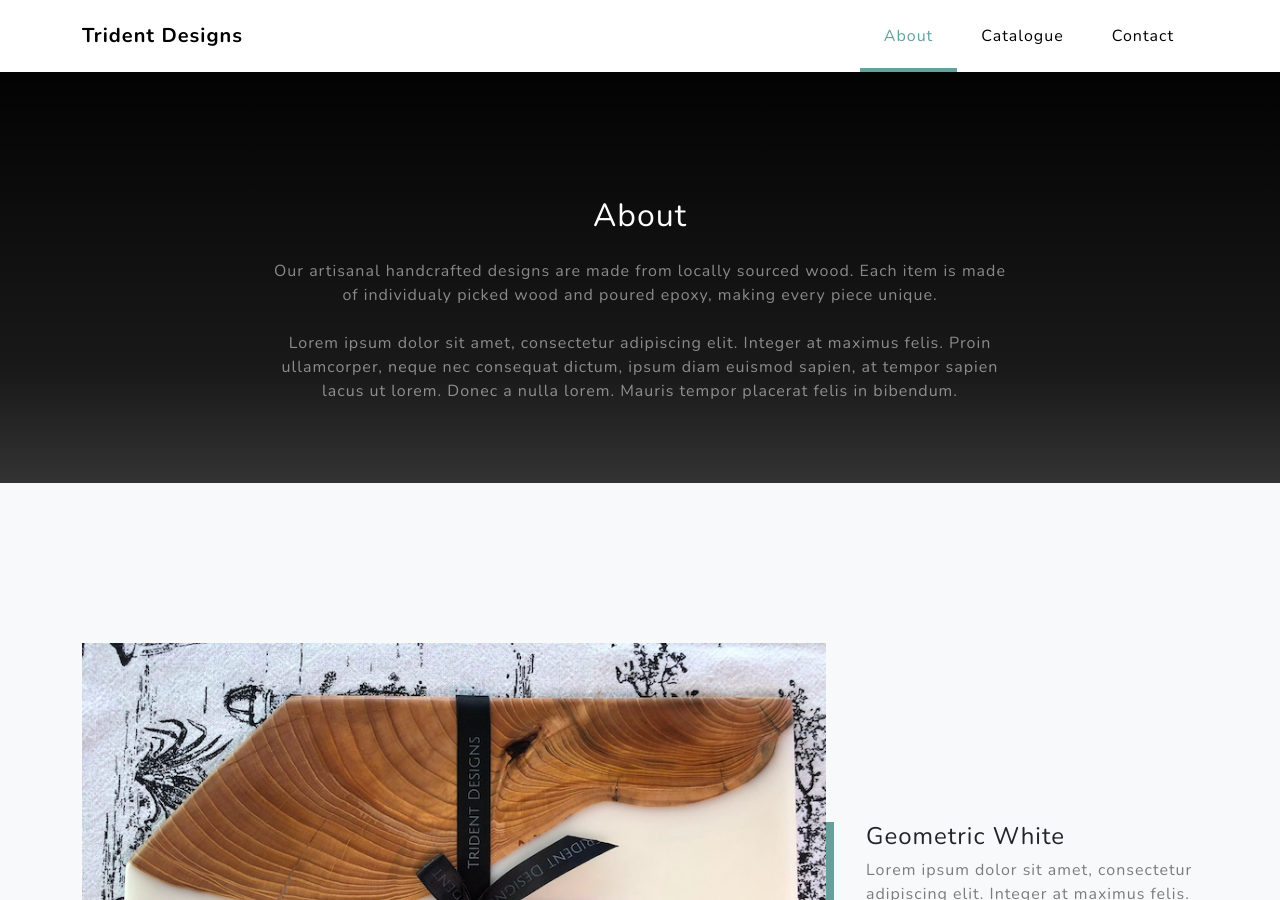
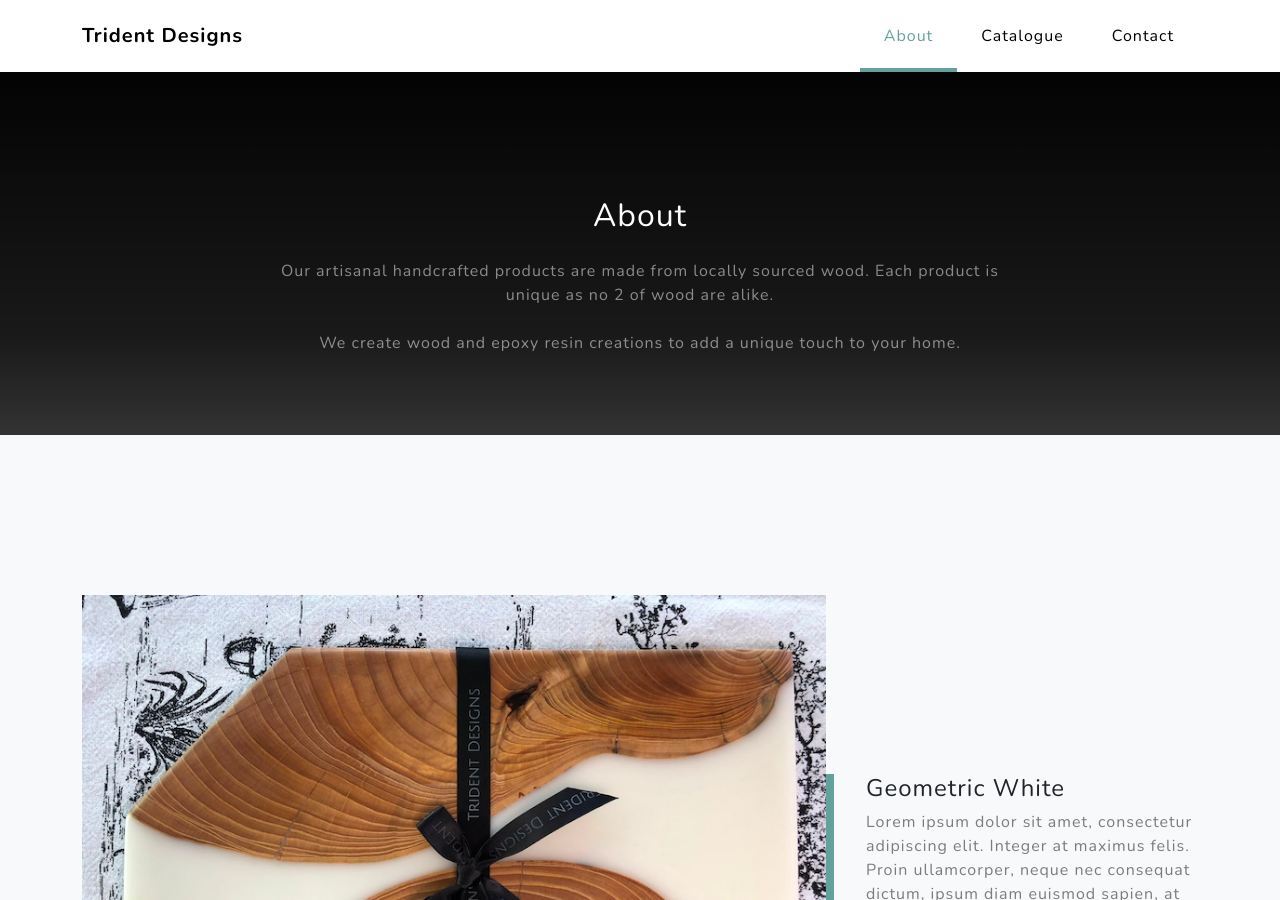
Before and after one commit to tridentdesigns/tridentdesigns.github.io, a Jekyll site: the page built from index.html, in a window 1280 px wide and 900 px high, scrolled down 863 px. Built offline with Jekyll 4.4.1, drawn with Linux system fonts in a browser that asks for light colours.

Commit message:
:pencil2: update about section content

```diff
--- a/_includes/about.html
+++ b/_includes/about.html
@@ -4,10 +4,10 @@
             <div class="col-lg-8 mx-auto">
                 <h2 class="text-white mb-4">About</h2>
                 <p class="text-white-50">
-                    Our artisanal handcrafted designs are made from locally sourced wood. Each item is made of individualy picked wood and poured epoxy, making every piece unique.
+                    Our artisanal handcrafted products are made from locally sourced wood. Each product is unique as no 2 of wood are alike.
                     <br>
                     <br>
-                    Lorem ipsum dolor sit amet, consectetur adipiscing elit. Integer at maximus felis. Proin ullamcorper, neque nec consequat dictum, ipsum diam euismod sapien, at tempor sapien lacus ut lorem. Donec a nulla lorem. Mauris tempor placerat felis in bibendum.
+                    We create wood and epoxy resin creations to add a unique touch to your home.
                 </p>
             </div>
         </div>
```
